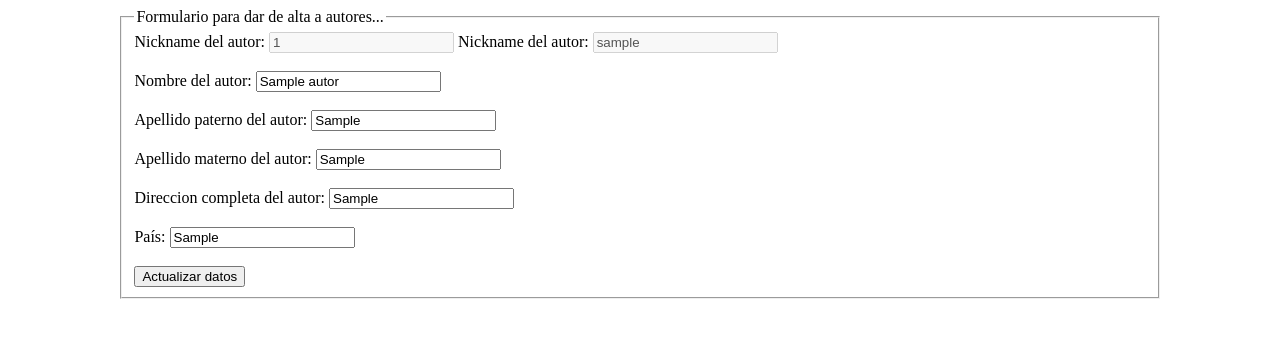
After one commit to JonnyIvan24/jonathan2018a1, a PHP site: page /pages/editar_autores.php?id=1 in a window 1280 px wide. The commit adds this page. Shown: the top 338 px of the page. Run offline with PHP 8.4, Linux system fonts and the light colour scheme; tables that the repository leaves empty or names only in its code hold one stand-in row (values such as "Sample post").

Commit message:
commit 2

```diff
--- /dev/null
+++ b/pages/editar_autores.php
@@ -0,0 +1,80 @@
+<?php
+require_once "conexion_libros.php";
+$id = (int)$_GET['id'];
+$sql = "SELECT * FROM autor WHERE id_autor=".$id;
+//Ejecutamos la sentencia INSERT de SQL apartir de la conexion PDO
+$autores = $conn->query($sql);
+foreach ($autores as $autor){}
+?>
+<!doctype html>
+<html lang="es">
+<head>
+    <meta charset="UTF-8">
+    <meta name="viewport"
+          content="width=device-width, user-scalable=no, initial-scale=1.0, maximum-scale=1.0, minimum-scale=1.0">
+    <meta http-equiv="X-UA-Compatible" content="ie=edge">
+    <title>Alta de autores</title>
+    <script type="text/javascript">
+        function validar_autor() {
+            var nick = document.getElementById('txt_nick').value;
+            var nombres = document.getElementById('txtnombres').value;
+            var apellidop = document.getElementById('txtapellidop').value;
+            var apellidom = document.getElementById('txtapellidom').value;
+            var direccion = document.getElementById('txtdireccion').value;
+            var pais = document.getElementById('txtpais').value;
+
+            if(nick == null || nick.length == 0 || /^\s+$/.test(nick)){
+                alert("Favor de escribir el nickname del autor");
+                document.getElementById('txt_nick').focus();
+                return false;
+            }else if (nombres == null || nombres.length == 0 || /^\s+$/.test(nombres)){
+                alert("Favor de escribir el nombre del autor");
+                document.getElementById('txtnombres').focus();
+                return false;
+            }else if(apellidop == null || apellidop.length == 0 || /^\s+$/.test(apellidop)){
+                alert("Favor de escribir el apellido paterno del autor");
+                document.getElementById('txtapellidop').focus();
+                return false;
+            }else if(apellidom == null || apellidom.length == 0 || /^\s+$/.test(apellidom)) {
+                alert("Favor de escribir el apellido materno del autor");
+                document.getElementById('txtapellidom').focus();
+                return false;
+            }else if (direccion == null || direccion.length == 0 || /^\s+$/.test(direccion)){
+                alert("Favorde escribir la direccion");
+                document.getElementById('txtdireccion').focus();
+                return false;
+            }else if (pais == null || pais.length == 0 || /^\s+$/.test(pais)){
+                alert("Favor de escribir el pais");
+                document.getElementById('txtpais').focus();
+                return false;
+            }else {
+                return true;
+            }
+        }
+    </script>
+</head>
+<body>
+<div align="center">
+    <fieldset style="text-align: left; width: 80%">
+        <legend>Formulario para dar de alta a autores...</legend>
+        <form action="actualizar_autor.php?id=<?php echo $autor['id_autor'];?>" method="post" id="form_autor" onsubmit="return validar_autor();">
+            <label for="txt_id">Nickname del autor: </label>
+            <input type="text" name="txt_id" id="txt_id" value="<?php echo $autor['id_autor'];?>" disabled>
+            <label for="txt_nick">Nickname del autor: </label>
+            <input type="text" name="txt_nick" id="txt_nick" value="<?php echo $autor['nickname'];?>" disabled><br><br>
+            <label for="txtnombres">Nombre del autor: </label>
+            <input type="text" name="txtnombres" id="txtnombres" value="<?php echo $autor['nombre'];?>"><br><br>
+            <label for="txtapellidos">Apellido paterno del autor: </label>
+            <input type="text" name="txtapellidop" id="txtapellidop" value="<?php echo $autor['paterno'];?>"><br><br>
+            <label for="txtapellidom">Apellido materno del autor: </label>
+            <input type="text" name="txtapellidom" id="txtapellidom" value="<?php echo $autor['materno'];?>"><br><br>
+            <label for="txtdireccion">Direccion completa del autor: </label>
+            <input type="text" name="txtdireccion" id="txtdireccion" value="<?php echo $autor['direccion'];?>"><br><br>
+            <label for="txtpais">País: </label>
+            <input type="text" name="txtpais" id="txtpais" value="<?php echo $autor['pais'];?>"><br><br>
+            <input type="submit" value="Actualizar datos" name="grabar_autor">
+        </form>
+    </fieldset>
+</div>
+</body>
+</html
--- a/pages/verificar_nick.php
+++ b/pages/verificar_nick.php
@@ -8,9 +8,9 @@ $nick = $_POST["txt_nick"];
 
     $sql = "SELECT nickname FROM autor WHERE nickname = '".$nick."'";
     $result = $conn->query($sql);
-    $rows = $result->fetchAll();
+    $rows = $result->rowCount();
     $nick = "";
-    if (empty($rows) || $rows == null){
+    if (empty($rows) || $rows == null || $rows == 0){
         echo ($resultado);
         die();
     }else{
```
Also changed, not shown: pages/actualizar_autor.php (added, +62 -0 lines), pages/reporte_autores_para_editar_jonathan.php (added, +65 -0 lines).
